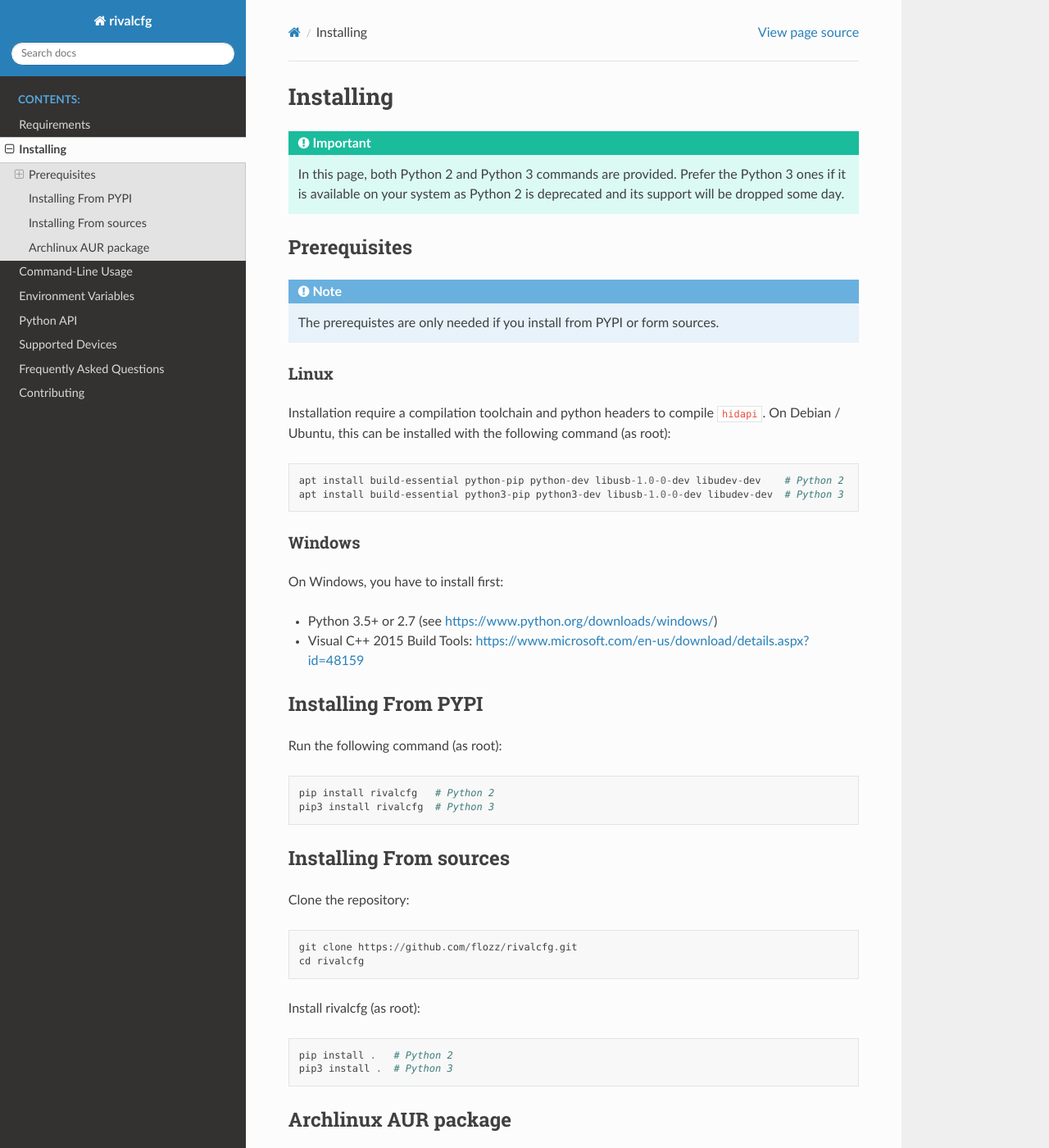
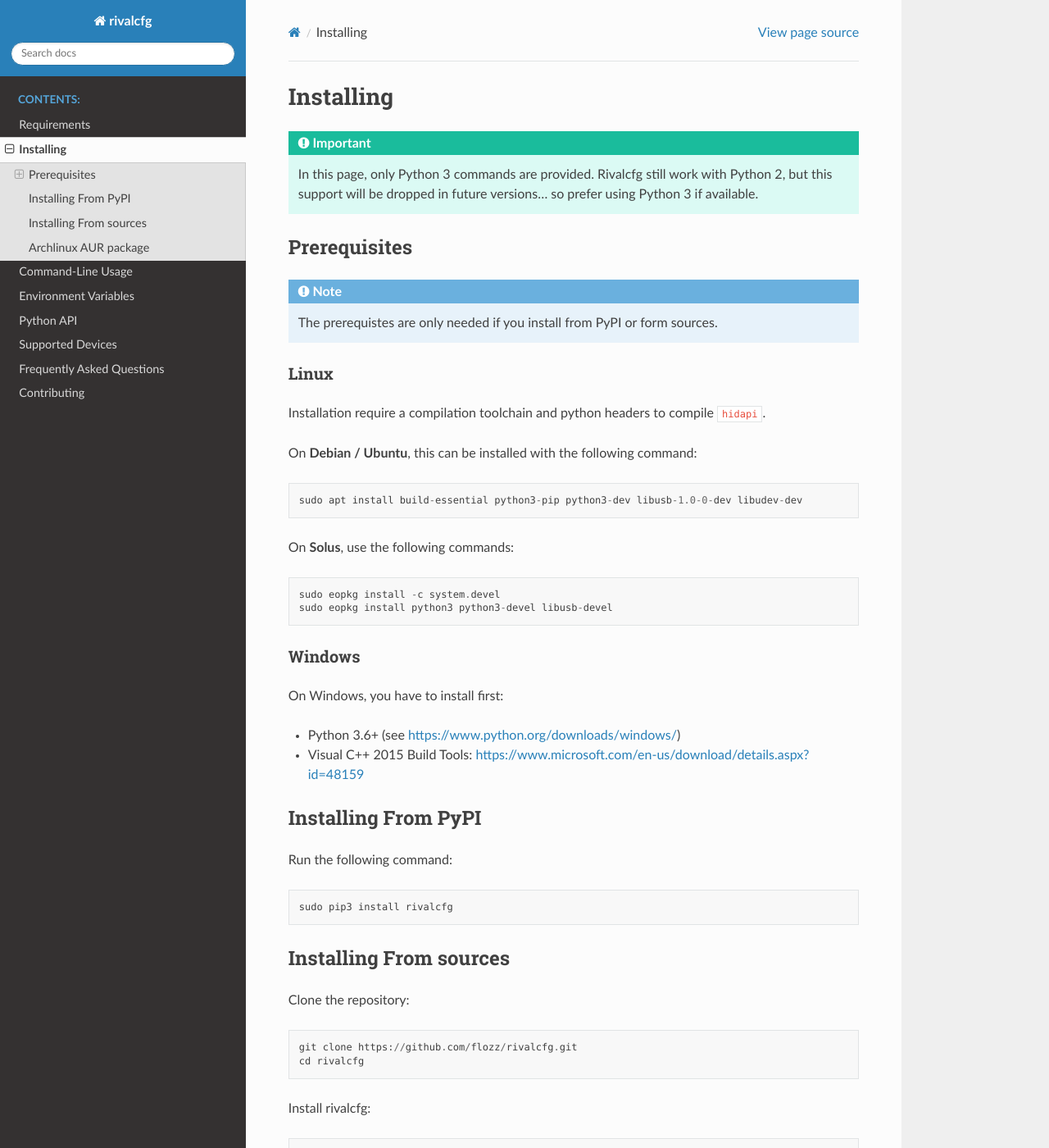
Before and after one commit to flozz/rivalcfg, a Sphinx documentation site: the page built from doc/install.rst, in a window 1280 px wide and 1400 px high. Shown: the whole window at 82% size. Built offline with Sphinx 7.4.7 and the Read the Docs theme 2.0.0, drawn with Linux system fonts in a browser that asks for light colours.

Commit message:
Doc: Removes Python 2 instructions from installation page. Add commands for Solus.

```diff
--- a/doc/install.rst
+++ b/doc/install.rst
@@ -4,9 +4,9 @@
 
 .. IMPORTANT::
 
-   In this page, both Python 2 and Python 3 commands are provided. Prefer the
-   Python 3 ones if it is available on your system as Python 2 is deprecated
-   and its support will be dropped some day.
+   In this page, only Python 3 commands are provided. Rivalcfg still work with
+   Python 2, but this support will be dropped in future versions... so prefer
+   using Python 3 if available.
 
 
 Prerequisites
@@ -14,18 +14,23 @@
 
 .. NOTE::
 
-   The prerequistes are only needed if you install from PYPI or form sources.
+   The prerequistes are only needed if you install from PyPI or form sources.
 
 
 Linux
 ~~~~~
 
-Installation require a compilation toolchain and python headers to
-compile ``hidapi``. On Debian / Ubuntu, this can be installed with the
-following command (as root)::
+Installation require a compilation toolchain and python headers to compile
+``hidapi``.
 
-   apt install build-essential python-pip python-dev libusb-1.0-0-dev libudev-dev    # Python 2
-   apt install build-essential python3-pip python3-dev libusb-1.0-0-dev libudev-dev  # Python 3
+On **Debian / Ubuntu**, this can be installed with the following command::
+
+   sudo apt install build-essential python3-pip python3-dev libusb-1.0-0-dev libudev-dev
+
+On **Solus**, use the following commands::
+
+   sudo eopkg install -c system.devel
+   sudo eopkg install python3 python3-devel libusb-devel
 
 
 Windows
@@ -33,17 +38,16 @@
 
 On Windows, you have to install first:
 
-* Python 3.5+ or 2.7 (see https://www.python.org/downloads/windows/)
+* Python 3.6+ (see https://www.python.org/downloads/windows/)
 * Visual C++ 2015 Build Tools: https://www.microsoft.com/en-us/download/details.aspx?id=48159
 
 
-Installing From PYPI
+Installing From PyPI
 --------------------
 
-Run the following command (as root)::
+Run the following command::
 
-   pip install rivalcfg   # Python 2
-   pip3 install rivalcfg  # Python 3
+   sudo pip3 install rivalcfg
 
 
 Installing From sources
@@ -54,10 +58,9 @@
    git clone https://github.com/flozz/rivalcfg.git
    cd rivalcfg
 
-Install rivalcfg (as root)::
+Install rivalcfg::
 
-   pip install .   # Python 2
-   pip3 install .  # Python 3
+   sudo pip3 install .
 
 
 Archlinux AUR package
```
